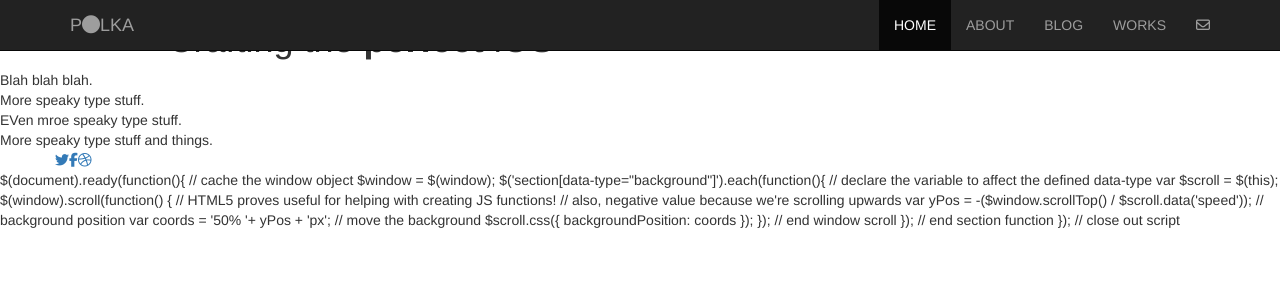
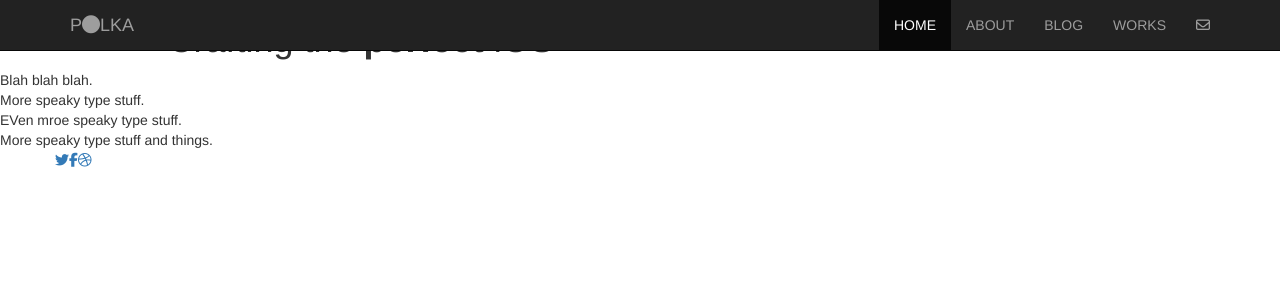
Before and after one commit to klxbb/klxbb.github.io, a Jekyll site: the page built from _posts/2014-01-24-The-Perfect-iOS.html, in a window 1280 px wide. Shown: the top 300 px of the page. Built offline with Jekyll 4.4.1, drawn with Linux system fonts in a browser that asks for light colours; nearby versions of some CDN libraries; library files that are not in the unit come from our copies; Markdown is read by kramdown in place of the engine named in the settings.

Commit message:
js removed

```diff
--- a/_layouts/parallax.html
+++ b/_layouts/parallax.html
@@ -88,28 +88,5 @@
     <!-- Placed at the end of the document so the pages load faster -->
     <script src="https://code.jquery.com/jquery-1.10.2.min.js"></script>
     <script src="assets/js/bootstrap.min.js"></script>
-    <JavaScript>
-    $(document).ready(function(){
-   // cache the window object
-   $window = $(window);
-
-   $('section[data-type="background"]').each(function(){
-     // declare the variable to affect the defined data-type
-     var $scroll = $(this);
-
-      $(window).scroll(function() {
-        // HTML5 proves useful for helping with creating JS functions!
-        // also, negative value because we're scrolling upwards
-        var yPos = -($window.scrollTop() / $scroll.data('speed'));
-
-        // background position
-        var coords = '50% '+ yPos + 'px';
-
-        // move the background
-        $scroll.css({ backgroundPosition: coords });
-      }); // end window scroll
-   });  // end section function
-}); // close out script
-    </JavaScript>
   </body>
 </html>
```
